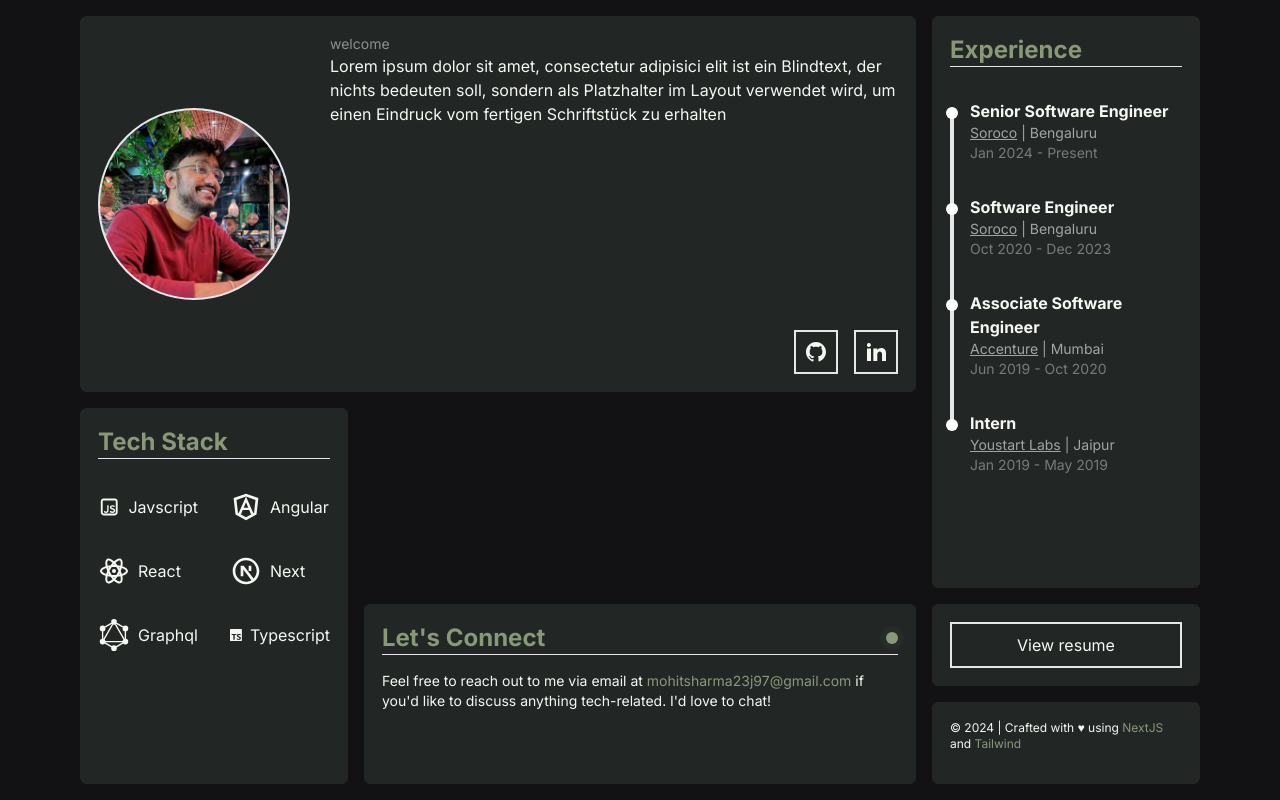
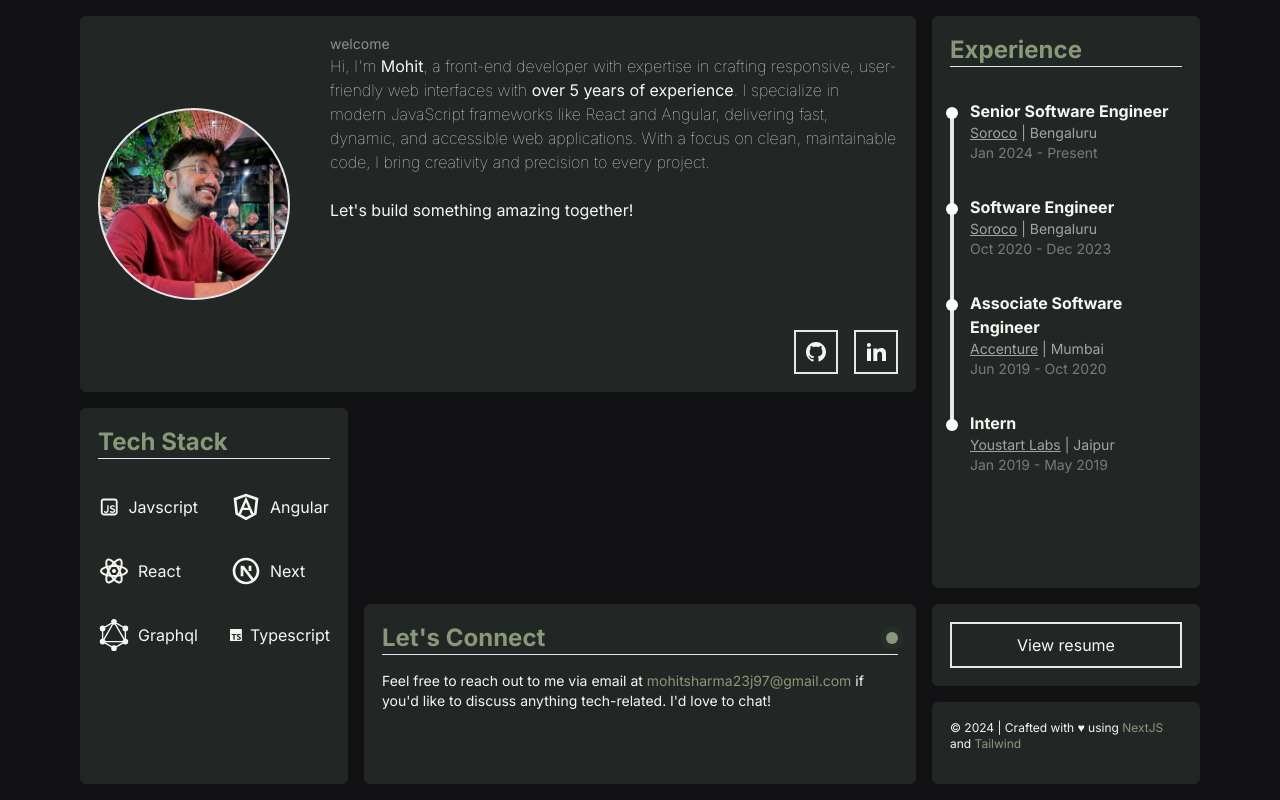
Before and after one commit to mohitsharma23/portfolio, a Next.js app: page / in a window 1280 px wide. Built offline with nearby package versions, Linux system fonts and the light colour scheme.

Commit message:
feat: added intro text

```diff
--- a/src/app/components/IntroCard.tsx
+++ b/src/app/components/IntroCard.tsx
@@ -13,11 +13,20 @@ export default function IntroCard() {
         <div className="flex flex-col justify-between h-full">
           <div>
             <div className="text-sm opacity-50">welcome</div>
-            <div>
-              Lorem ipsum dolor sit amet, consectetur adipisici elit ist ein
-              Blindtext, der nichts bedeuten soll, sondern als Platzhalter im
-              Layout verwendet wird, um einen Eindruck vom fertigen Schriftstück
-              zu erhalten
+            <div className="font-thin">
+              Hi, I&apos;m <span className="font-normal">Mohit</span>, a
+              front-end developer with expertise in crafting responsive,
+              user-friendly web interfaces with{" "}
+              <span className="font-normal">over 5 years of experience</span>. I
+              specialize in modern JavaScript frameworks like React and Angular,
+              delivering fast, dynamic, and accessible web applications. With a
+              focus on clean, maintainable code, I bring creativity and
+              precision to every project.
+              <br />
+              <br />
+              <span className="font-normal">
+                Let&apos;s build something amazing together!
+              </span>
             </div>
           </div>
           <div className="flex justify-end gap-4 mt-4">
```
